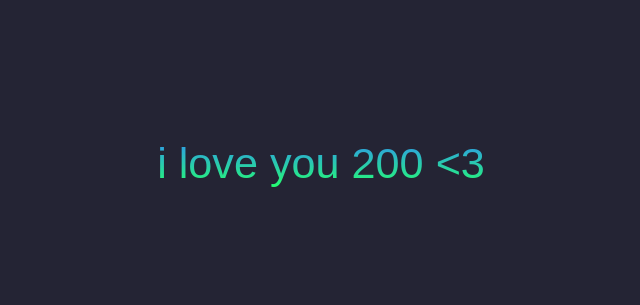
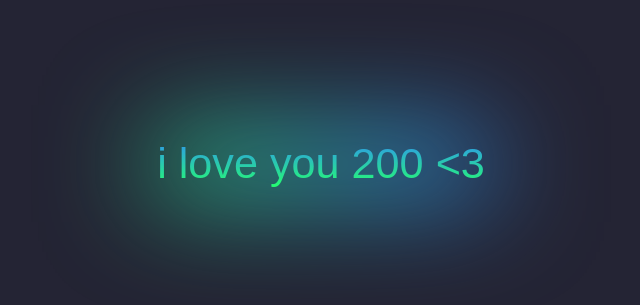
Before and after one commit to ObjectiveSlayer/ObjectiveSlayer.github.io, a plain HTML site: page ily/index.html in a window 1280 px wide. Shown: the part 237-542 px from the top of the page, without its empty margins (319-959 px from the left). Drawn offline with Linux system fonts and the light colour scheme.

Commit message:
Update style.css

```diff
--- a/ily/style.css
+++ b/ily/style.css
@@ -22,4 +22,18 @@ body{
     -webkit-background-clip: text;
     font-size: 2.7em;
     font-weight: 500;
+    position: relative;
 }
+.ilysm-chloee::before{
+    content: '';
+    position: absolute;
+    background: linear-gradient(45deg, #24ff6d, #2f93f1, #ff5e9a);
+    background-size: 200% 200%;
+    top: -5px;
+    left: -5px;
+    bottom: -5px;
+    right: -5px;
+    z-index: -1;
+    filter: blur(55px);
+    animation: glowing 7s ease infinite;
+}
```
